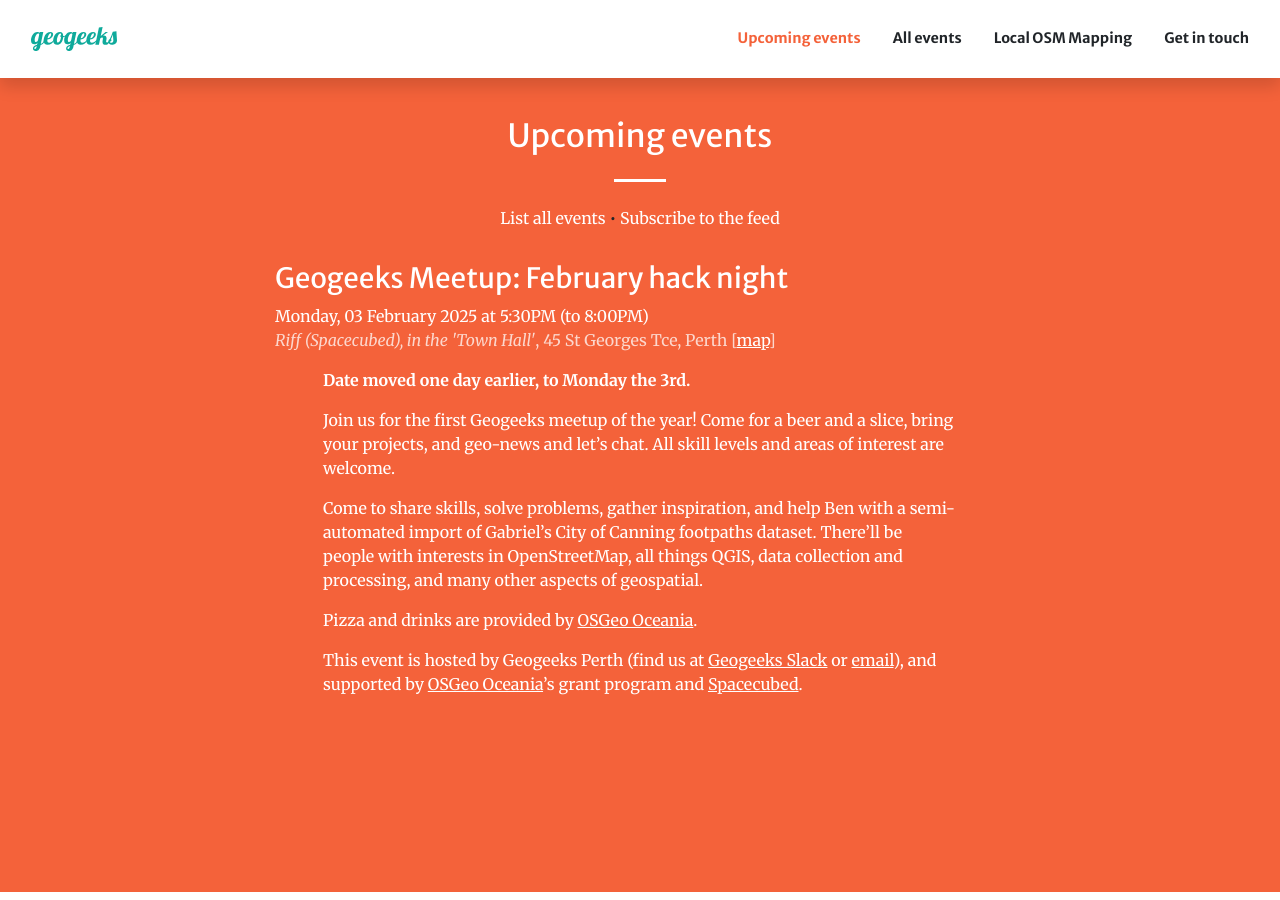
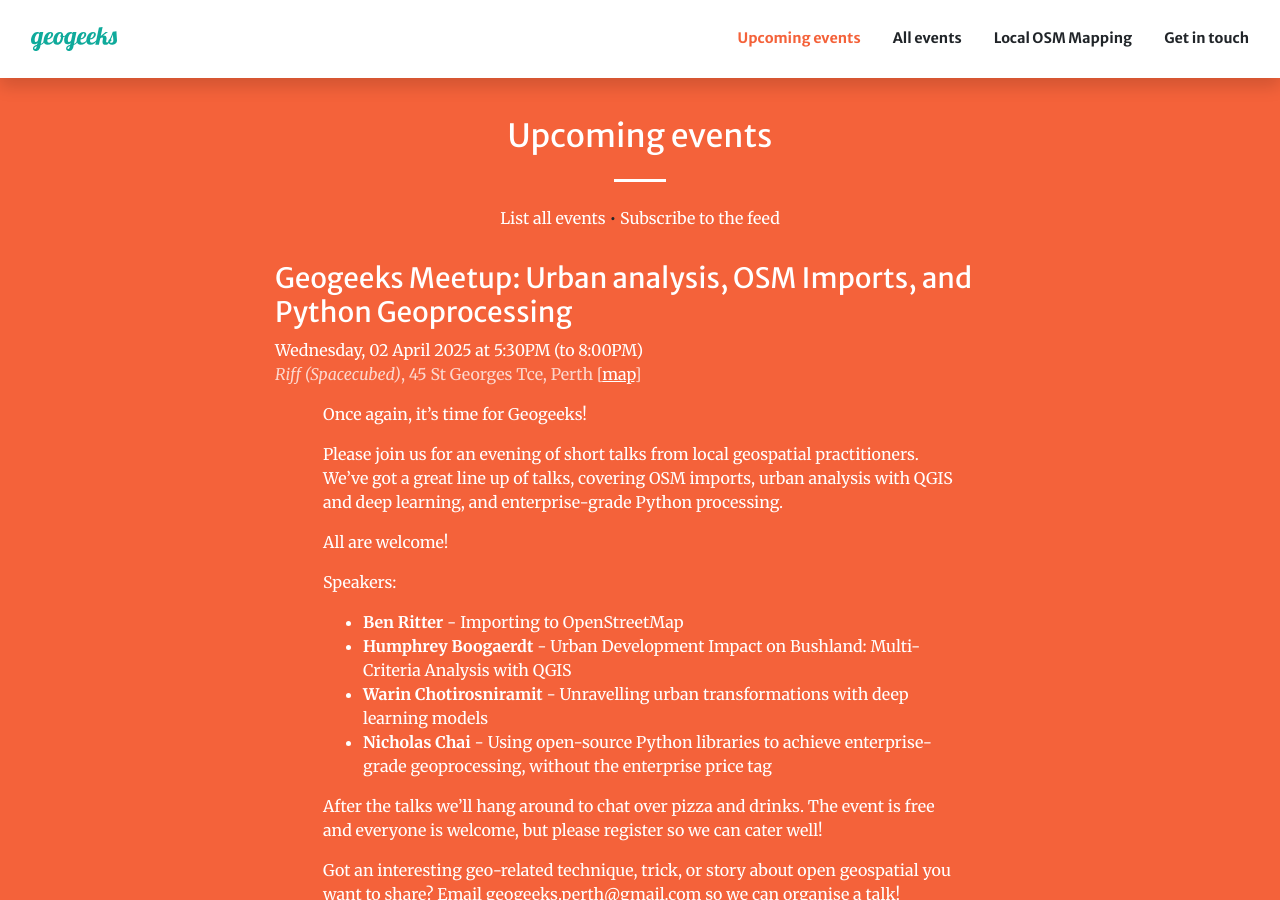
Before and after one commit to geogeeks-au/geogeeks-au.github.io, a Jekyll site: the page built from index.md, in a window 1280 px wide and 900 px high, scrolled down 911 px. Built offline with Jekyll 4.4.1, drawn with Linux system fonts in a browser that asks for light colours; comment, search, counter and statistics services are not loaded.

Commit message:
add 2 April meetup

```diff
--- /dev/null
+++ b/2025/0402_speaker_night.md
@@ -0,0 +1,31 @@
+---
+layout: event
+title: "Geogeeks Meetup: Urban analysis, OSM Imports, and Python Geoprocessing"
+start_time: 2025-04-02 17:30
+end_time: 2025-04-02 20:00
+location:
+    name: Riff (Spacecubed)
+    address: 45 St Georges Tce, Perth
+    latitude: -31.955841
+    longitude: 115.85898
+registration_url: https://events.humanitix.com/geogeeks-meetup-urban-analysis-osm-imports-and-python-geoprocessing
+commons_category: Geogeeks 2025-04-02
+homepage: true
+---
+
+Once again, it's time for Geogeeks!
+
+Please join us for an evening of short talks from local geospatial practitioners. We've got a great line up of talks, covering OSM imports, urban analysis with QGIS and deep learning, and enterprise-grade Python processing.
+
+All are welcome!
+
+Speakers:
+
+- **Ben Ritter** - Importing to OpenStreetMap
+- **Humphrey Boogaerdt** - Urban Development Impact on Bushland: Multi-Criteria Analysis with QGIS
+- **Warin Chotirosniramit** - Unravelling urban transformations with deep learning models
+- **Nicholas Chai** - Using open-source Python libraries to achieve enterprise-grade geoprocessing, without the enterprise price tag
+
+After the talks we'll hang around to chat over pizza and drinks. The event is free and everyone is welcome, but please register so we can cater well!
+
+Got an interesting geo-related technique, trick, or story about open geospatial you want to share? Email [geogeeks.perth@gmail.com](mailto:geogeeks.perth@gmail.com) so we can organise a talk!
```
Also changed, not shown: 2025/0204_hack_night.md (+1 -1 lines).
